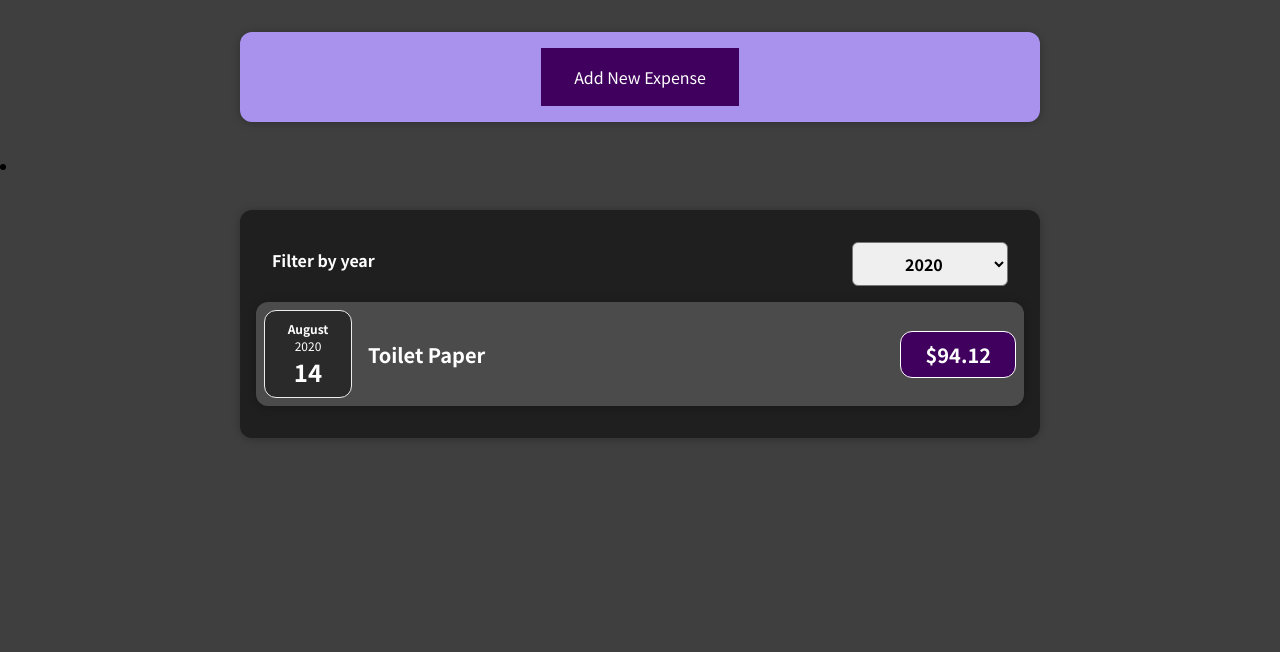
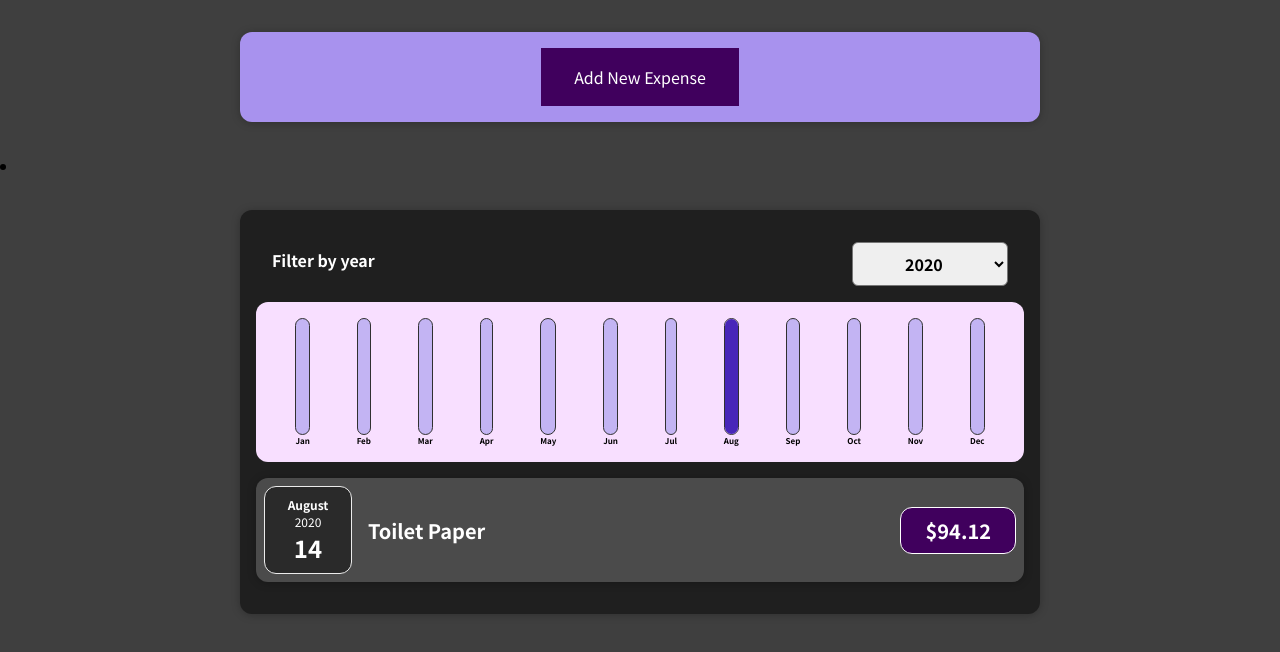
Before and after one commit to kanami-h/expense_track_app, a React (Create React App) app: page / in a window 1280 px wide. Shown: the top 652 px of the page. Built offline with nearby package versions, Linux system fonts and the light colour scheme.

Commit message:
added chart bar feature

```diff
--- /dev/null
+++ b/src/components/Chart/Chart.css
@@ -0,0 +1,9 @@
+.chart {
+  padding: 1rem;
+  border-radius: 12px;
+  background-color: #f8dfff;
+  text-align: center;
+  display: flex;
+  justify-content: space-around;
+  height: 10rem;
+}
--- /dev/null
+++ b/src/components/Chart/Chart.js
@@ -0,0 +1,23 @@
+import React from "react";
+import ChartBar from "./ChartBar";
+import "./Chart.css";
+
+const Chart = (props) => {
+  const dataPointValues = props.dataPoints.map((dataPoint) => dataPoint.value);
+  const totalMaximum = Math.max(...dataPointValues);
+
+  return (
+    <div className="chart">
+      {props.dataPoints.map((dataPoint) => (
+        <ChartBar
+          key={dataPoint.label}
+          value={dataPoint.value}
+          maxValue={totalMaximum}
+          label={dataPoint.label}
+        />
+      ))}
+    </div>
+  );
+};
+
+export default Chart;
--- /dev/null
+++ b/src/components/Chart/ChartBar.css
@@ -0,0 +1,30 @@
+.chart-bar {
+  height: 100%;
+  display: flex;
+  flex-direction: column;
+  align-items: center;
+}
+
+.chart-bar__inner {
+  height: 100%;
+  width: 100%;
+  border: 1px solid #313131;
+  border-radius: 12px;
+  background-color: #c3b4f3;
+  overflow: hidden;
+  display: flex;
+  flex-direction: column;
+  justify-content: flex-end;
+}
+
+.chart-bar__fill {
+  background-color: #4826b9;
+  width: 100%;
+  transition: all 0.3s ease-out;
+}
+
+.chart-bar__label {
+  font-weight: bold;
+  font-size: 0.5rem;
+  text-align: center;
+}
--- /dev/null
+++ b/src/components/Chart/ChartBar.js
@@ -0,0 +1,24 @@
+import React from "react";
+import "./ChartBar.css";
+
+const ChartBar = (props) => {
+  let barFillHeight = "0%";
+
+  if (props.maxValue > 0) {
+    barFillHeight = Math.round((props.value / props.maxValue) * 100) + "%";
+  }
+
+  return (
+    <div className="chart-bar">
+      <div className="chart-bar__inner">
+        <div
+          className="chart-bar__fill"
+          style={{ height: barFillHeight }}
+        ></div>
+      </div>
+      <div className="chart-bar__label">{props.label}</div>
+    </div>
+  );
+};
+
+export default ChartBar;
--- a/src/components/Expenses/Expenses.js
+++ b/src/components/Expenses/Expenses.js
@@ -2,6 +2,7 @@ import React, { useState } from "react";
 import ExpensesList from "./ExpensesList";
 import Card from "../UI/Card";
 import ExpensesFilter from "./ExpensesFilter";
+import ExpensesChart from "./ExpensesChart";
 
 import "./Expenses.css";
 
@@ -22,6 +23,7 @@ const Expenses = (props) => {
           selected={filteredYear}
           onChangeFilter={filterChangeHandler}
         />
+        <ExpensesChart expenses={filteredExpenses} />
         <ExpensesList items={filteredExpenses} />
       </Card>
     </li>
--- /dev/null
+++ b/src/components/Expenses/ExpensesChart.js
@@ -0,0 +1,28 @@
+import React from "react";
+import Chart from "../Chart/Chart";
+
+const ExpensesChart = (props) => {
+  const chartDataPoints = [
+    { label: "Jan", value: 0 },
+    { label: "Feb", value: 0 },
+    { label: "Mar", value: 0 },
+    { label: "Apr", value: 0 },
+    { label: "May", value: 0 },
+    { label: "Jun", value: 0 },
+    { label: "Jul", value: 0 },
+    { label: "Aug", value: 0 },
+    { label: "Sep", value: 0 },
+    { label: "Oct", value: 0 },
+    { label: "Nov", value: 0 },
+    { label: "Dec", value: 0 },
+  ];
+
+  for (const expense of props.expenses) {
+    const expenseMonth = expense.date.getMonth(); // starting at 0 => Jan => 0
+    chartDataPoints[expenseMonth].value += expense.amount;
+  }
+
+  return <Chart dataPoints={chartDataPoints} />;
+};
+
+export default ExpensesChart;
```
